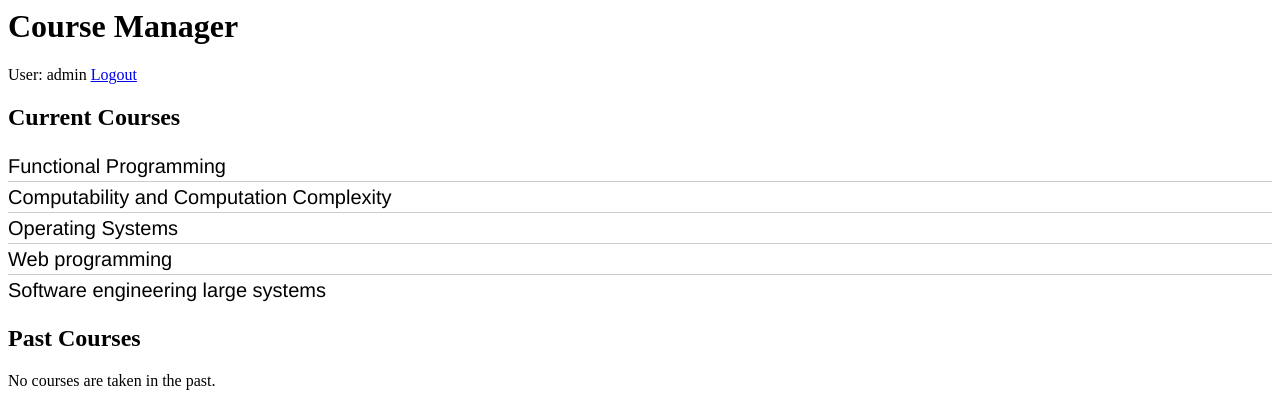
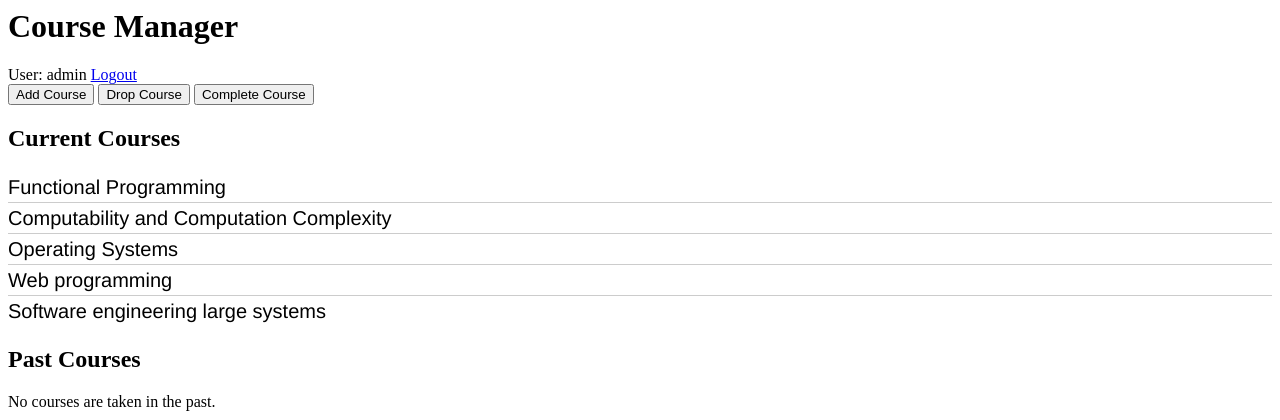
Before and after one commit to Senpaistorm/crs-manager, a Django app: page /courses/ in a window 1280 px wide. Shown: the top 420 px of the page. Run offline with Django 3.2, Linux system fonts and the light colour scheme; a user stored in the database is signed in; data comes from the database, SQL or seed files in the repository.

Commit message:
Added buttons of required functionality

```diff
--- a/courses/templates/courses/index.html
+++ b/courses/templates/courses/index.html
@@ -5,10 +5,14 @@
 <h1>Course Manager</h1>
 
 {% if user.is_authenticated %}
-User: {{ user.get_username }}
-<a href="{% url 'logout'%}?next={{request.path}}">Logout</a>
+<div>
+    User: {{ user.get_username }}
+    <a href="{% url 'logout'%}?next={{request.path}}">Logout</a>
+</div>
 
-
+<button>Add Course</button>
+<button>Drop Course</button>
+<button>Complete Course</button>
 <h2>Current Courses</h2>
 
 {% if course_list %}
```
